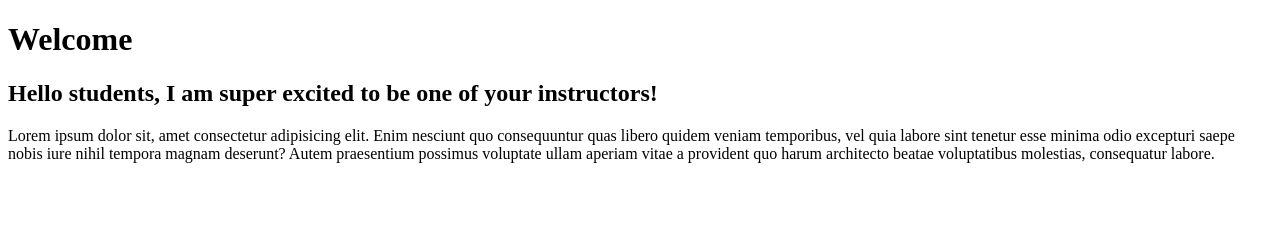
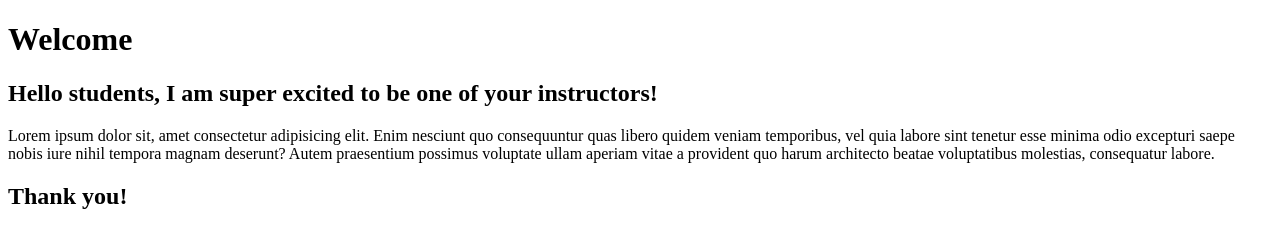
Before and after one commit to webmaaster/sqe-practice-day-02, a plain HTML site: page index.html in a window 1280 px wide. Drawn offline with Linux system fonts and the light colour scheme.

Commit message:
Update index.html

```diff
--- a/index.html
+++ b/index.html
@@ -10,6 +10,6 @@
   <h1>Welcome</h1>
   <h2>Hello students, I am super excited to be one of your instructors!</h2>
   <p>Lorem ipsum dolor sit, amet consectetur adipisicing elit. Enim nesciunt quo consequuntur quas libero quidem veniam temporibus, vel quia labore sint tenetur esse minima odio excepturi saepe nobis iure nihil tempora magnam deserunt? Autem praesentium possimus voluptate ullam aperiam vitae a provident quo harum architecto beatae voluptatibus molestias, consequatur labore.</p>
-
+  <h2>Thank you!</h2>
 </body>
 </html>
```
